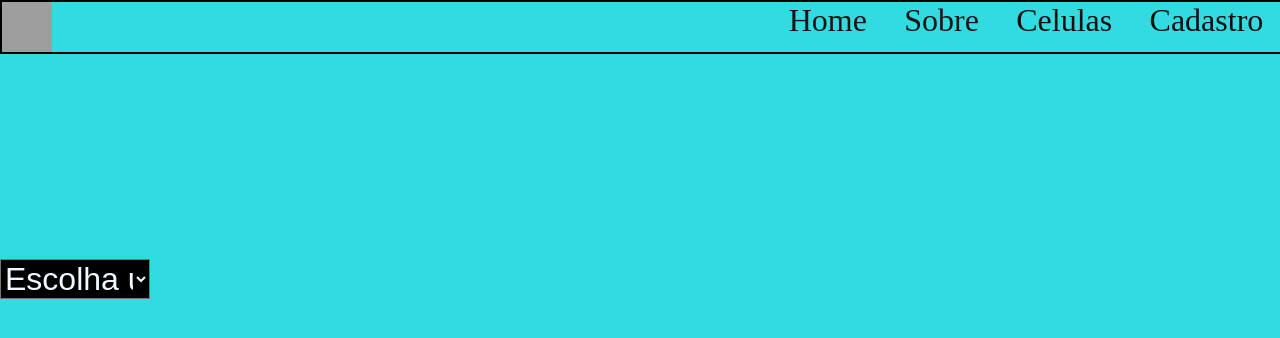
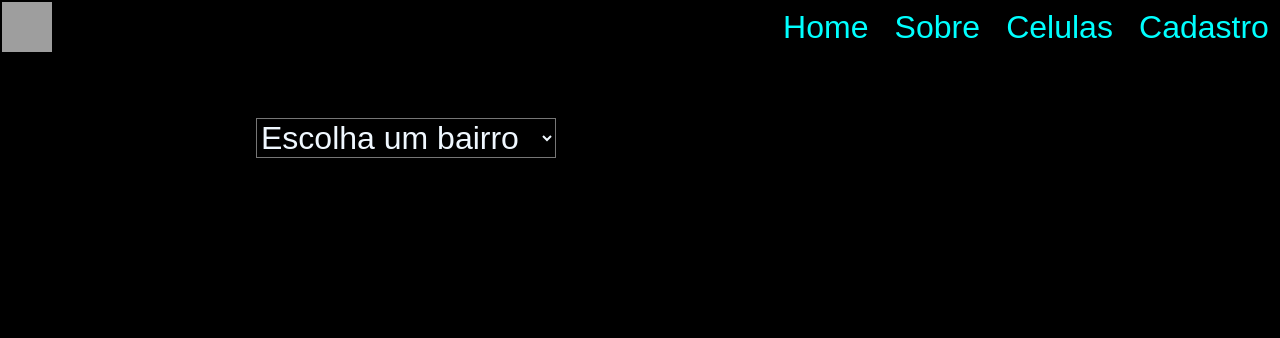
Before and after one commit to rogeriomanoelrm/MCA, a PHP site: page /celulas2.php in a window 1280 px wide. Shown: the top 338 px of the page. Run offline with PHP 8.4, Linux system fonts and the light colour scheme; grey boxes are pictures that could not be loaded.

Commit message:
Update mca8.css

```diff
--- a/mca8.css
+++ b/mca8.css
@@ -1,77 +1,68 @@
+
 * {
     margin: 0;
     padding: 0;
-
 }
 
-body{
-    background-color:rgb(50, 219, 224);
+body {
+    background-color: black;
+    font-family: 'Arial', sans-serif; /* Adiciona uma fonte padrão */
 }
 
-
-.mcalogo{
+.mcalogo {
     width: 50px;
     height: 50px;
 }
 
-#ham{
-border: 2px solid black;
-background-color: rgb(50, 219, 224);
+#ham {
+    border: 2px solid black;
+    background-color: black
 }
 
-
-header{
-    background-color: rgb(50, 219, 224);
+header {
+    background-color: black;
     width: 100%;
 }
 
-nav{
+nav {
     display: flex;
     justify-content: space-between;
-    background-color: rgb(50, 219, 224);
+    background-color: black
 }
 
-ul{
+ul {
     display: flex;
     justify-content: space-between;
     width: 800px;
     font-size: 2rem;
-    color: rgb(8, 8, 8);
+    color:aqua
 }
 
-lu a{
-    color: rgb(13, 14, 15);
-    text-decoration:none;
+lu a {
+    color:aqua;
+    text-decoration: none;
 }
 
-.main{
-    display:flex;
+.main {
+    display: flex;
     align-items: center;
     justify-content: center;
     flex-wrap: wrap;
     width: 400px;
-    height:500px ;
-    flex-wrap: wrap;
+    height: 500px;
     background-color: black;
     color: rgb(50, 219, 224);
     margin-top: 50px;
     border-radius: 5px;
     margin-bottom: 50px;
-    margin-left: 50%;
 }
 
-.main input{
+.main input {
     width: 300px;
 }
 
-.buttons input{
+.buttons input {
     width: 100px;
-}
-
-
-id{
-    width: 100px;
-    height: 200px;
 }
 
 .menu-principal {
@@ -80,7 +71,7 @@ id{
     top: 15vh;
     width: 100%;
     height: 85vh;
-    background-color: rgb(50, 219, 224);
+    background-color: black;
     display: none;
     flex-direction: column;
     justify-content: space-around;
@@ -92,116 +83,60 @@ id{
     color: rgb(12, 1, 1);
     font-size: 1.5em;
     border-radius: 5px;
-
 }
 
-form{
+form {
     display: flex;
     align-items: center;
     justify-content: center;
-    background-color: rgb(50, 219, 224);
+    background-color: black;
+}
+
+#bt-fechar {
+    display: none;
+}
+
+#silveira, #imperial, #reginalice {
+/*     display: flex;
+ */ align-items: center;
+    border: 2px solid black;
+    background-color: aliceblue;
+    width: 80%;
+    margin-left: auto;
+    margin-right: auto;
+    margin-top: 10%;
+    padding: 20px; /* Adiciona espaço interno */
+}
+
+#silveira img, #imperial img, #reginalice img {
+    width: 100%;
+    height: auto; /* Mantém a proporção da imagem */
 }
 
 
-#bt-fechar{
-    display: none;
+#silveira iframe, #imperial iframe, #reginalice iframe {
+    width: 100%;
+    height: auto; /* Mantém a proporção da imagem */
 }
 
-.silveira{
-    display: none;
-    align-items: center;
-    display: flex;
-    border: 2px solid black;
-    background-color: aliceblue;
-    width: 720px;
-    margin-right: 20%;
+#silveira p, #imperial p, #reginalice p {
+    margin-left: 20px; /* Adiciona espaço entre a imagem e o texto */
+}
 
+select {
+    width: 300px;
+    background-color: black;
+    color: aliceblue;
+    font-size: 2rem;
+    margin-left: 20%;
+    margin-top: 5%;
 }
 
 
-.silveira img
-{
-    width: 200px;
-    height: 200px;
-    border: 2px solid black;
-    background-color: aliceblue;
-}
-
-.imperial{
-    align-items: center;
-    display: flex;
-    border: 2px solid black;
-    background-color: aliceblue;
-    width: 80%;
-    margin-right: 20%;
-
-}
-
-
-.imperial img
- {
-    width: 200px;
-    height: 200px;
-    border: 2px solid black;
-    background-color: aliceblue;
-}
-
-.reginalice{
-    display: none;
-    align-items: center;
-    display: flex;
-    border: 2px solid black;
-    background-color: aliceblue;
-    width: 80%;
-    margin-right: 20%;
-
-}
-
-.reginalice img
-{
-    width: 200px;
-    height: 200px;
-    border: 2px solid black;
-    background-color: aliceblue;
-}
-
-
-.imgcelulas{
-    width: 80%;
-    height: 80%;
-}
-
-#cell{
-    display: flex;
-    align-items: center;
-    height: 500px;
-    width: 300PX;
-}
-
-select{
-    width: 150px;
-    background-color: black;
-    color: aliceblue;
-    font-size: 2rem;
-    margin-top: 20%;
-}
-
-div, select{
-    margin-right: 20%;
-}
-
-
-/* .celula{
-    display: none;
-} */
 
 @media (min-width: 768px) {
     #bt-fechar, #bt-hamburguer {
         display: none;
-    }
-
-    #corpo{
-        background-color: black;
     }
 
     .menu-principal {
@@ -209,12 +144,12 @@ div, select{
         left: auto;
         top: auto;
         width: 40vw;
-        height: 100%;
+        height: auto;
         display: flex;
         flex-direction: row;
         justify-content: space-around;
         align-items: center;
-        color: rgb(26, 21, 21);
+        color:aqua;
         border-radius: 5px;
     }
 
```
